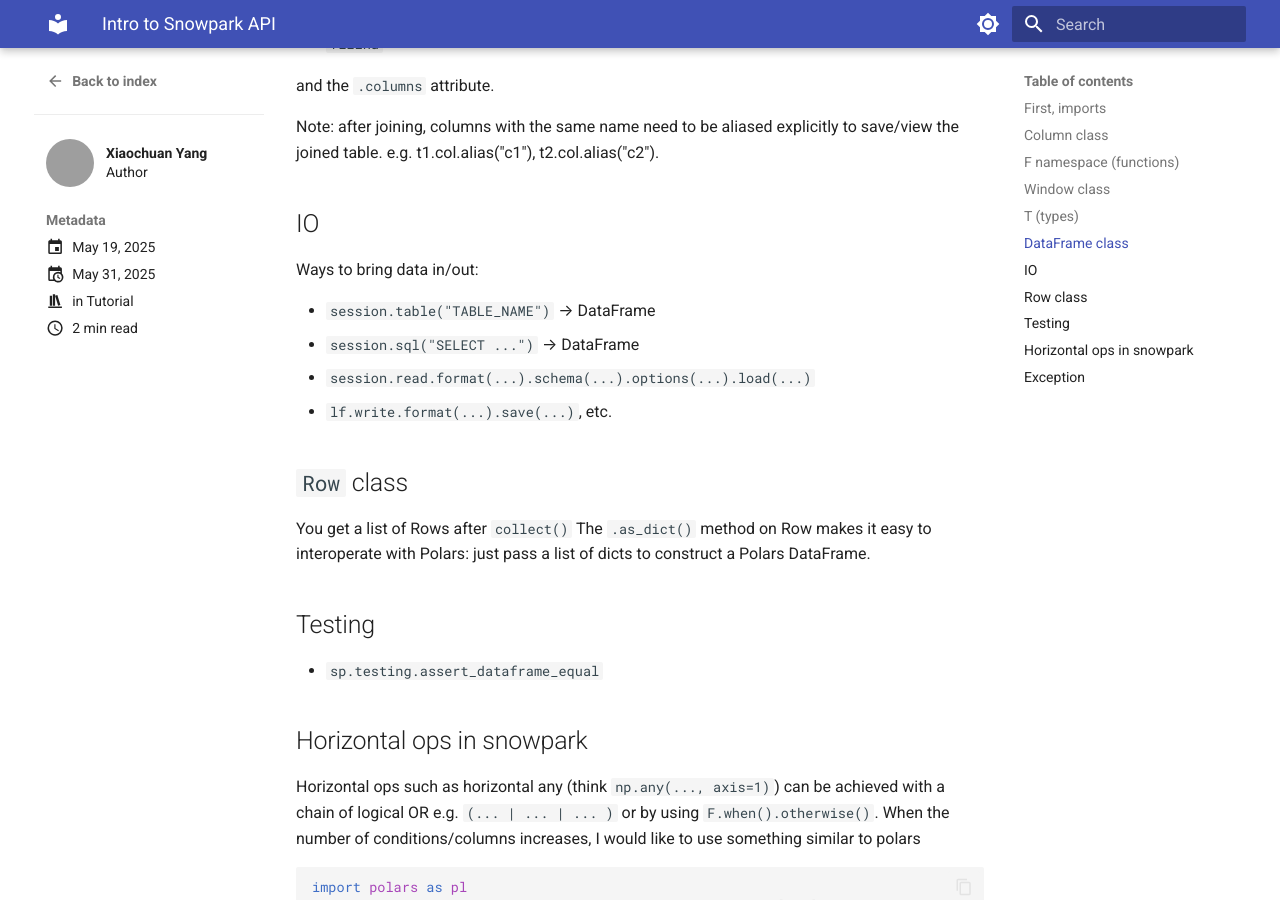
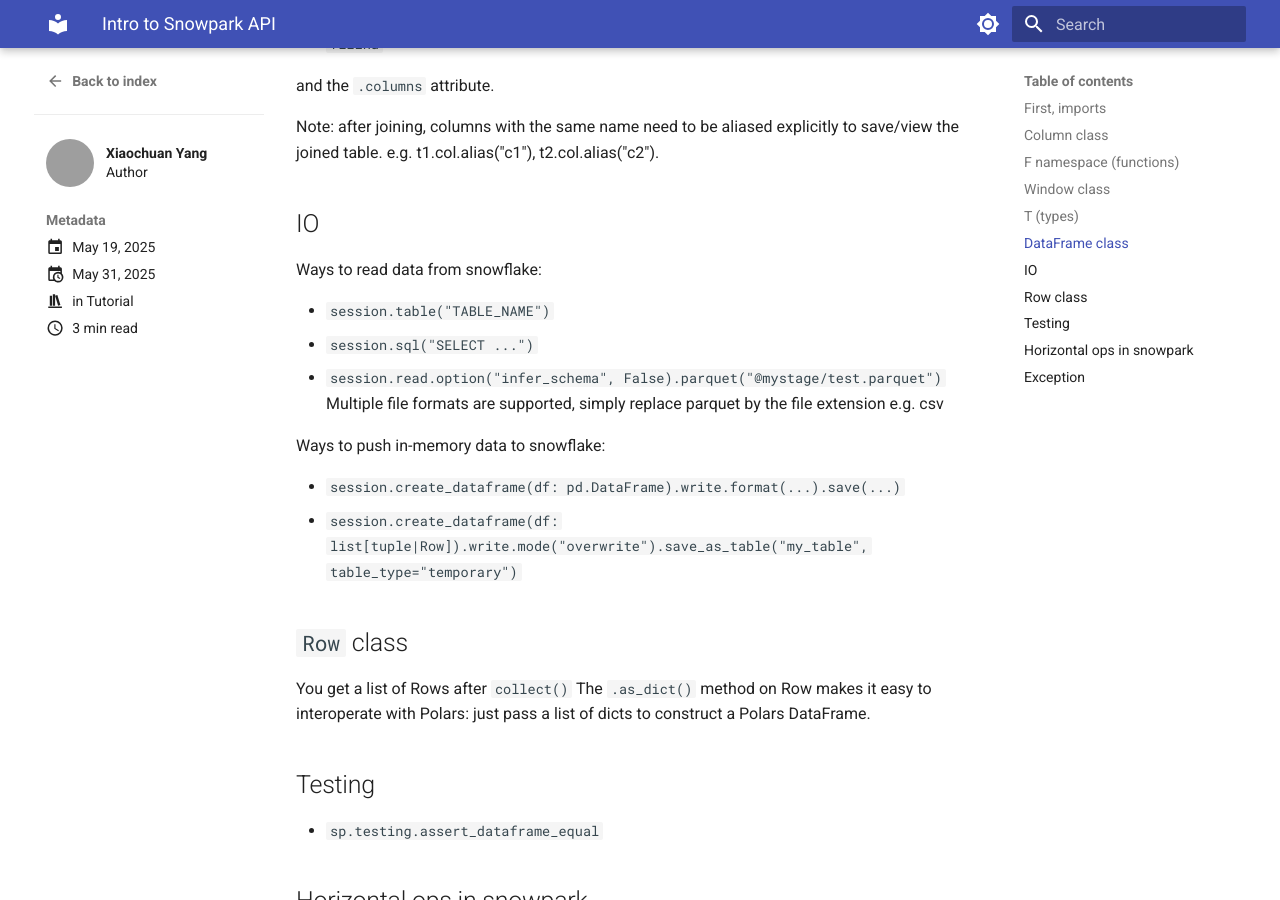
Before and after one commit to xiaochuany/blog, an MkDocs documentation site: the page built from docs/posts/2025-05-19-snowpark.md, in a window 1280 px wide and 900 px high, scrolled down 2507 px. Built offline with MkDocs 1.6.1 and Material for MkDocs 9.7.7, drawn with Linux system fonts in a browser that asks for light colours; grey boxes are pictures that could not be loaded.

Commit message:
Clarify data IO methods in Snowpark documentation
Updated IO section to clarify data reading and writing methods in Snowpark.

```diff
--- a/docs/posts/2025-05-19-snowpark.md
+++ b/docs/posts/2025-05-19-snowpark.md
@@ -106,12 +106,16 @@
 
 ## IO
 
-Ways to bring data in/out:
+Ways to read data from snowflake:
 
-* `session.table("TABLE_NAME")` → DataFrame
-* `session.sql("SELECT ...")` → DataFrame
-* `session.read.format(...).schema(...).options(...).load(...)`
-* `lf.write.format(...).save(...)`, etc.
+* `session.table("TABLE_NAME")`
+* `session.sql("SELECT ...")`
+* `session.read.option("infer_schema", False).parquet("@mystage/test.parquet")`  Multiple file formats are supported, simply replace parquet by the file extension e.g. csv
+
+Ways to push in-memory data to snowflake:
+
+* `session.create_dataframe(df: pd.DataFrame).write.format(...).save(...)`
+* `session.create_dataframe(df: list[tuple|Row]).write.mode("overwrite").save_as_table("my_table", table_type="temporary")`
 
 ## `Row` class
 
```
